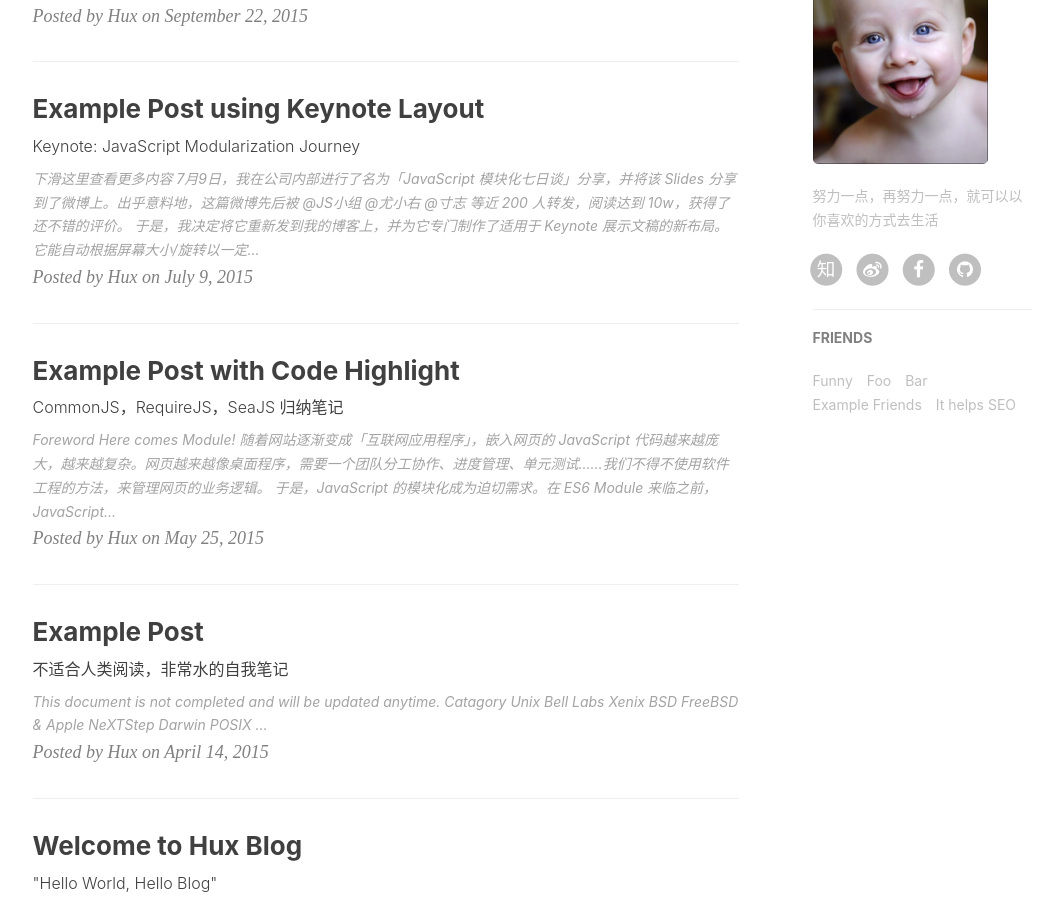
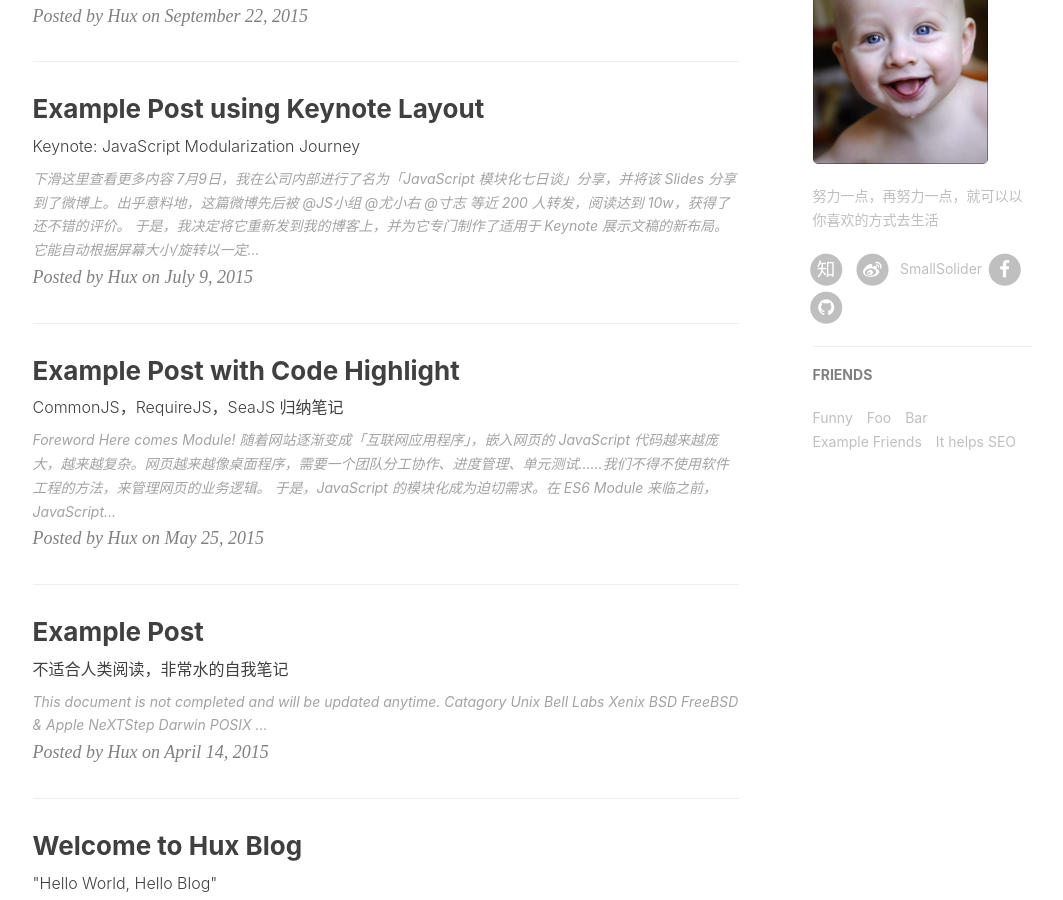
Before and after one commit to ybjie/blog, a Jekyll site: the page built from index.html, in a window 1280 px wide and 900 px high, scrolled down 637 px. Shown: the whole window, without its empty margins (135-1198 px from the left). Built offline with Jekyll 4.4.1, drawn with Linux system fonts in a browser that asks for light colours; nearby versions of some CDN libraries; the list of posts is cut into pages by our own code; comment, search, counter and statistics services are not loaded.

Commit message:
mini aount me bug

```diff
--- a/_layouts/page.html
+++ b/_layouts/page.html
@@ -150,6 +150,7 @@ layout: default
                                 </a>
                             </li>
                             {% endif %}
+{{site.zhihu_username}}
                             {% if site.ins_username %}
                             <li>
                                 <a target="_blank" href="https://www.instagram.com/{{ site.ins_username }}">
```
Also changed, not shown: 3 other files.
